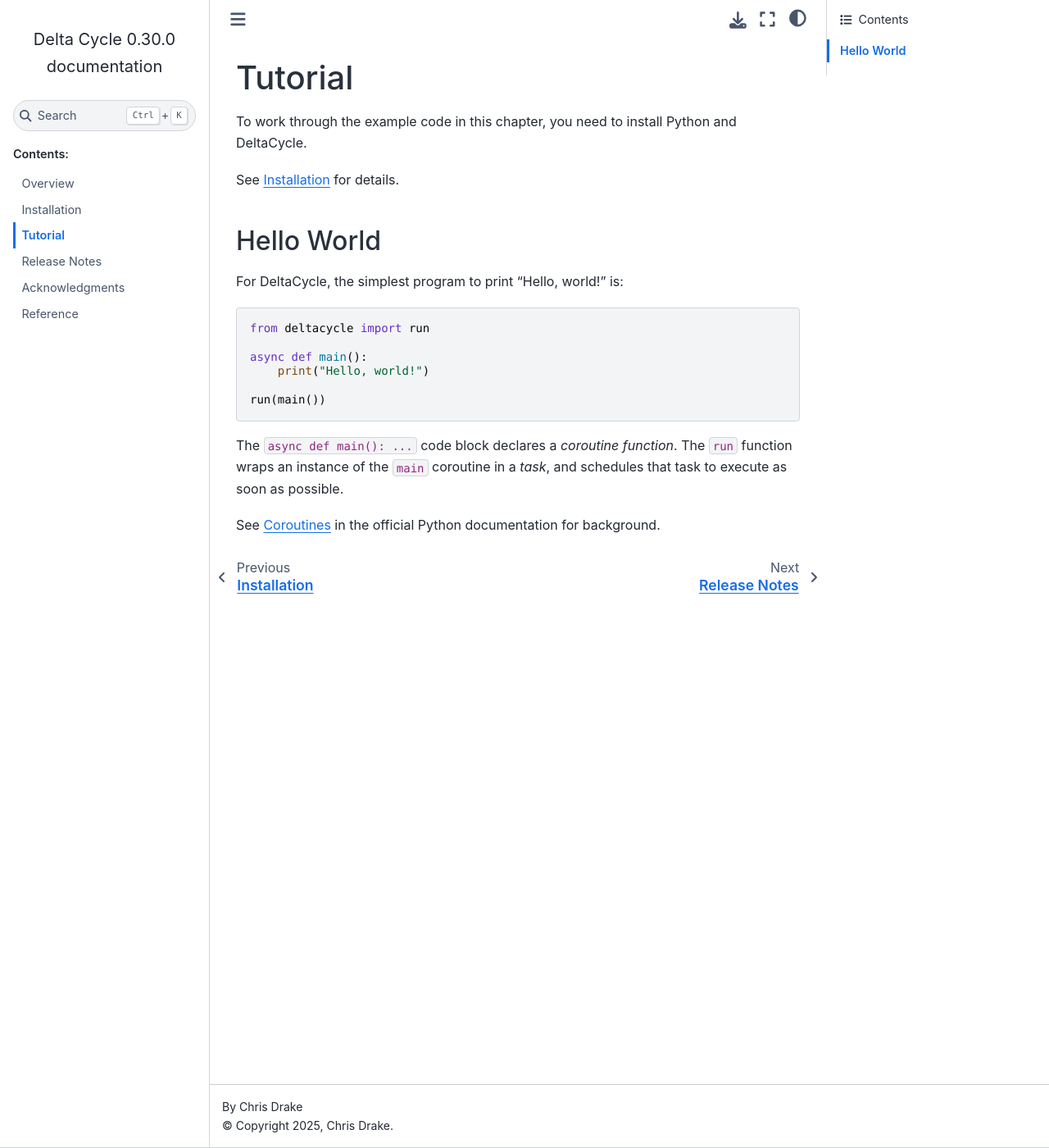
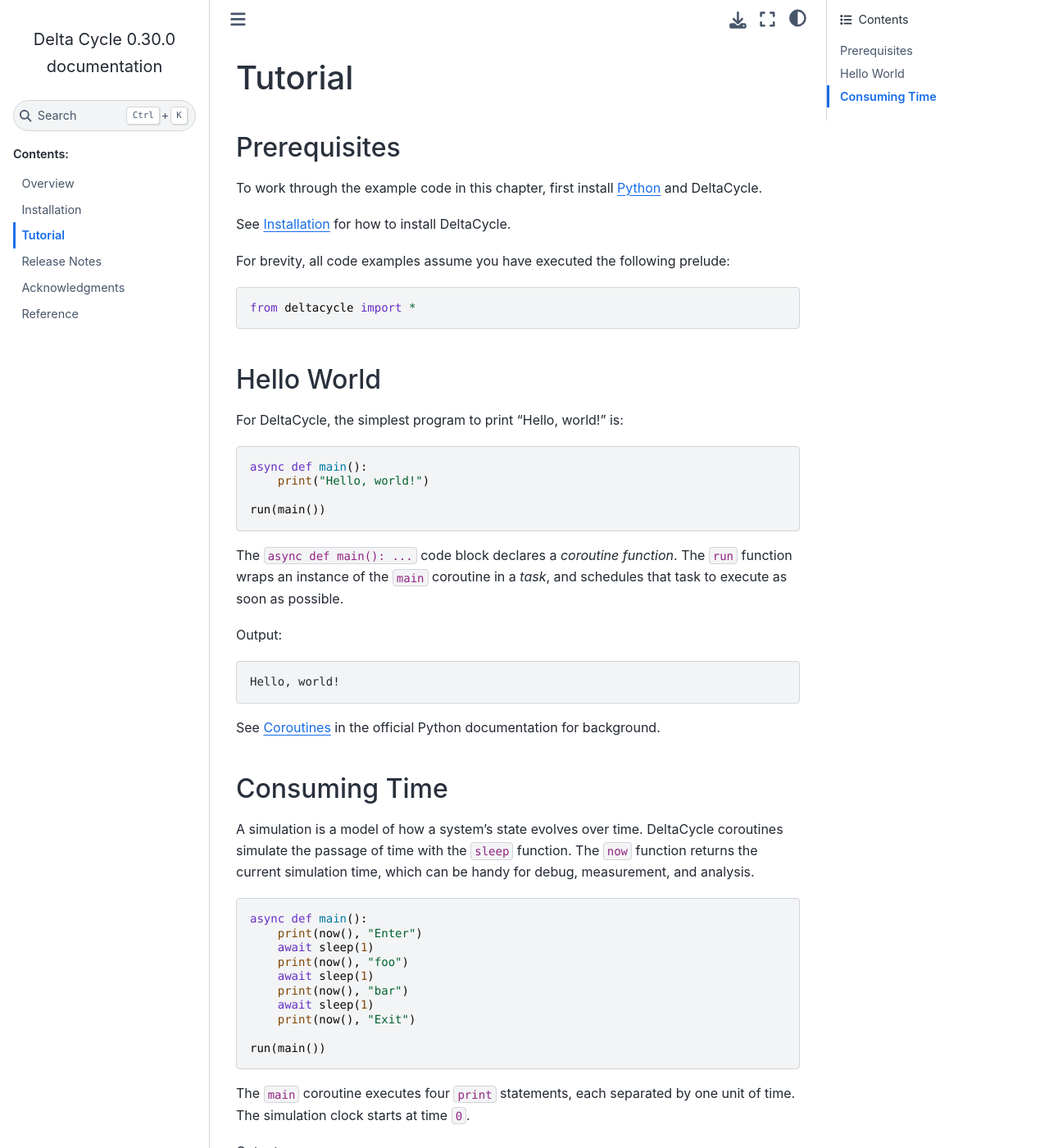
Before and after one commit to cjdrake/deltacycle, a Sphinx documentation site: the page built from doc/source/tutorial.rst, in a window 1280 px wide and 1400 px high. Shown: the whole window at 82% size. Built offline with Sphinx 7.4.7 and the Sphinx Book theme 1.1.4, drawn with Linux system fonts in a browser that asks for light colours; some of the changed text lies outside the part shown.

Commit message:
Add tutorial section about consuming time

```diff
--- a/doc/source/tutorial.rst
+++ b/doc/source/tutorial.rst
@@ -4,10 +4,21 @@
     Tutorial
 ################
 
+
+Prerequisites
+=============
+
 To work through the example code in this chapter,
-you need to install Python and DeltaCycle.
+first install `Python <https://www.python.org>`_ and DeltaCycle.
 
-See :ref:`installation` for details.
+See :ref:`installation` for how to install DeltaCycle.
+
+For brevity,
+all code examples assume you have executed the following prelude:
+
+.. code-block:: python
+
+    from deltacycle import *
 
 
 Hello World
@@ -28,5 +37,42 @@
 The ``run`` function wraps an instance of the ``main`` coroutine in a *task*,
 and schedules that task to execute as soon as possible.
 
+Output::
+
+    Hello, world!
+
 See `Coroutines <https://docs.python.org/3/library/asyncio-task.html#coroutine>`_
 in the official Python documentation for background.
+
+
+Consuming Time
+==============
+
+A simulation is a model of how a system's state evolves over time.
+DeltaCycle coroutines simulate the passage of time with the ``sleep`` function.
+The ``now`` function returns the current simulation time,
+which can be handy for debug, measurement, and analysis.
+
+.. code-block:: python
+
+    async def main():
+        print(now(), "Enter")
+        await sleep(1)
+        print(now(), "foo")
+        await sleep(1)
+        print(now(), "bar")
+        await sleep(1)
+        print(now(), "Exit")
+
+    run(main())
+
+The ``main`` coroutine executes four ``print`` statements,
+each separated by one unit of time.
+The simulation clock starts at time ``0``.
+
+Output::
+
+    0 Enter
+    1 foo
+    2 bar
+    3 Exit
```
Also changed, not shown: other parts of doc/source/tutorial.rst (+0 -2 lines).
